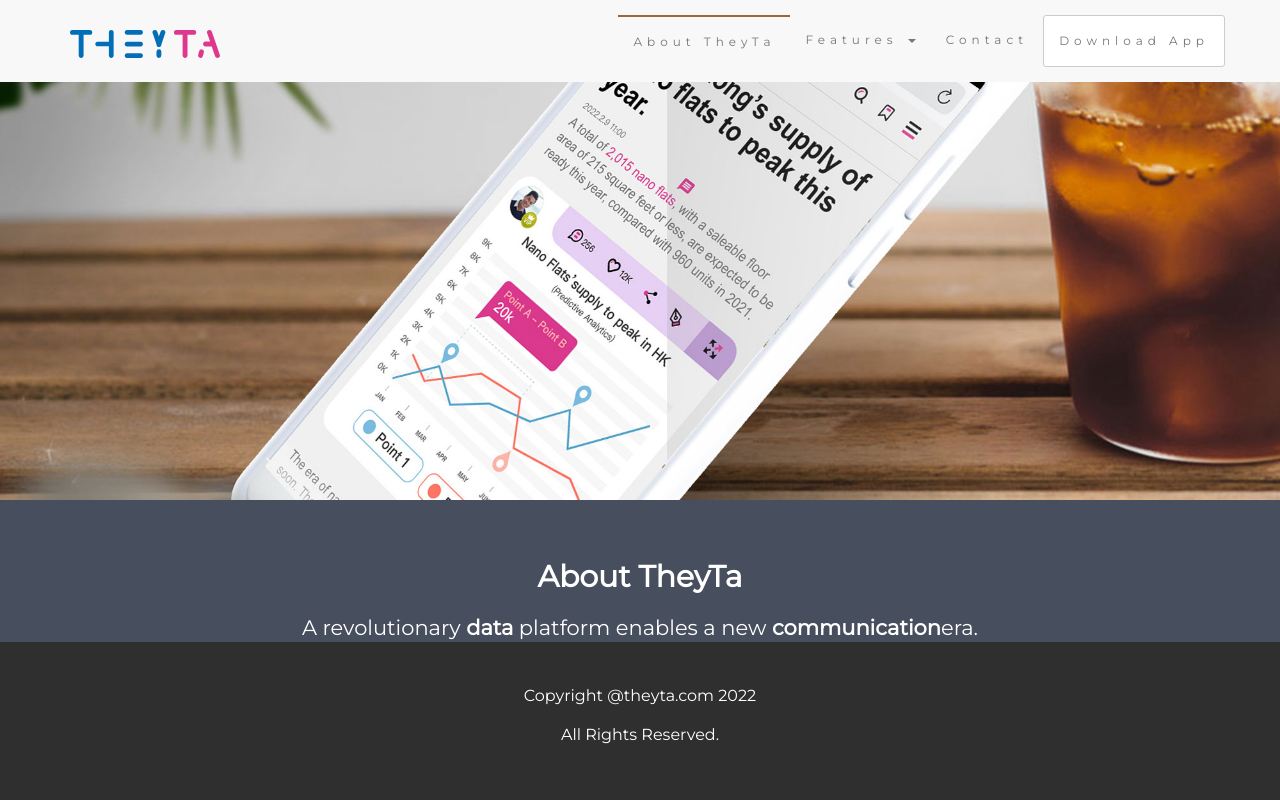
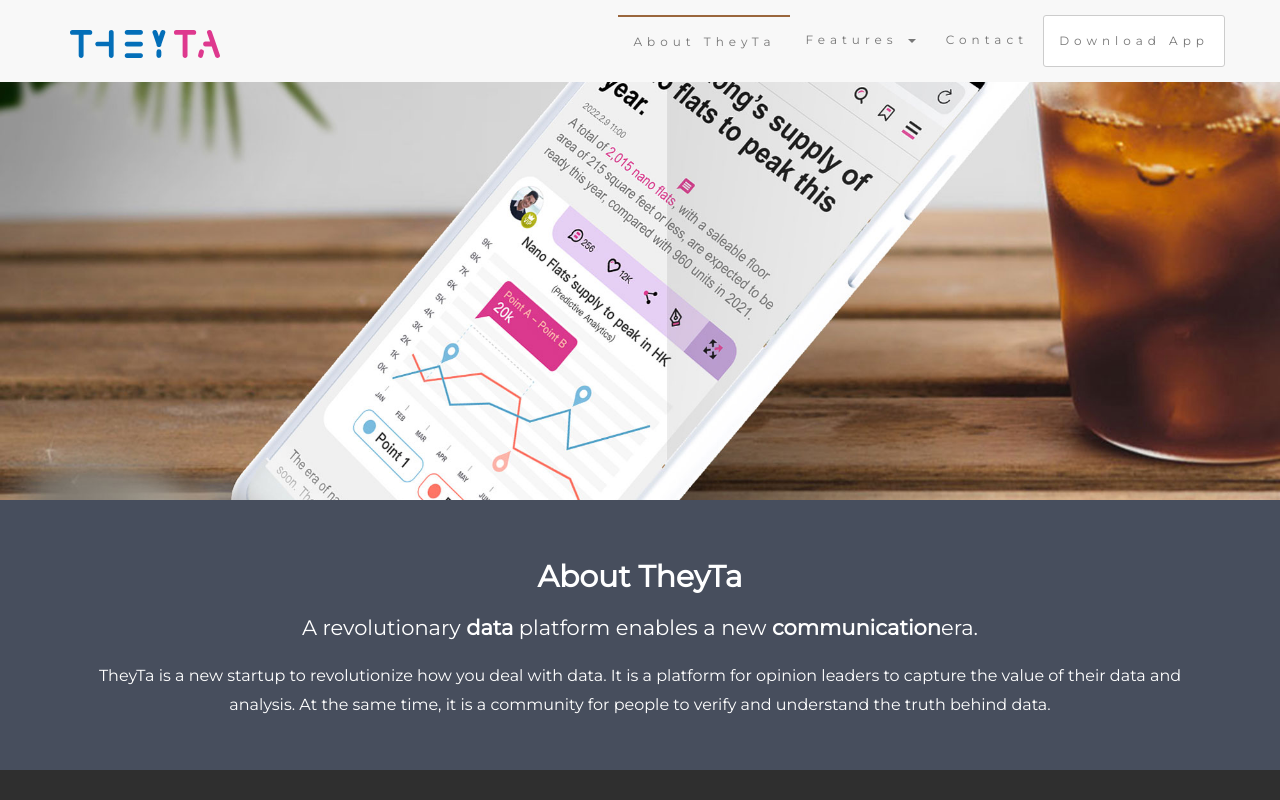
Before and after one commit to Xentisize/theyta_frontend_demo, a React (Create React App) app: page / in a window 1280 px wide. Shown: the top 800 px of the page. Built offline with nearby package versions, Linux system fonts and the light colour scheme.

Commit message:
fixed footer to unfloat

```diff
--- a/src/components/Footer.js
+++ b/src/components/Footer.js
@@ -2,10 +2,7 @@
 
 const Footer = () => {
   return (
-    <footer
-      className="container-fluid bg-4 text-center"
-      style={{ position: "fixed", bottom: 0, width: "100%" }}
-    >
+    <footer className="container-fluid bg-4 text-center">
       <p>Copyright @theyta.com 2022</p>
       <p>All Rights Reserved.</p>
     </footer>
```
